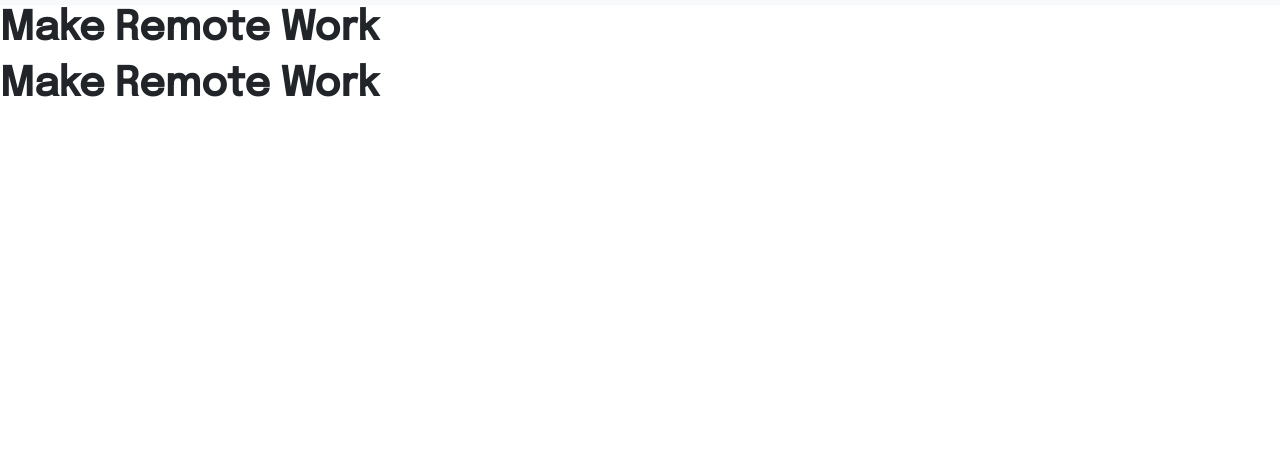
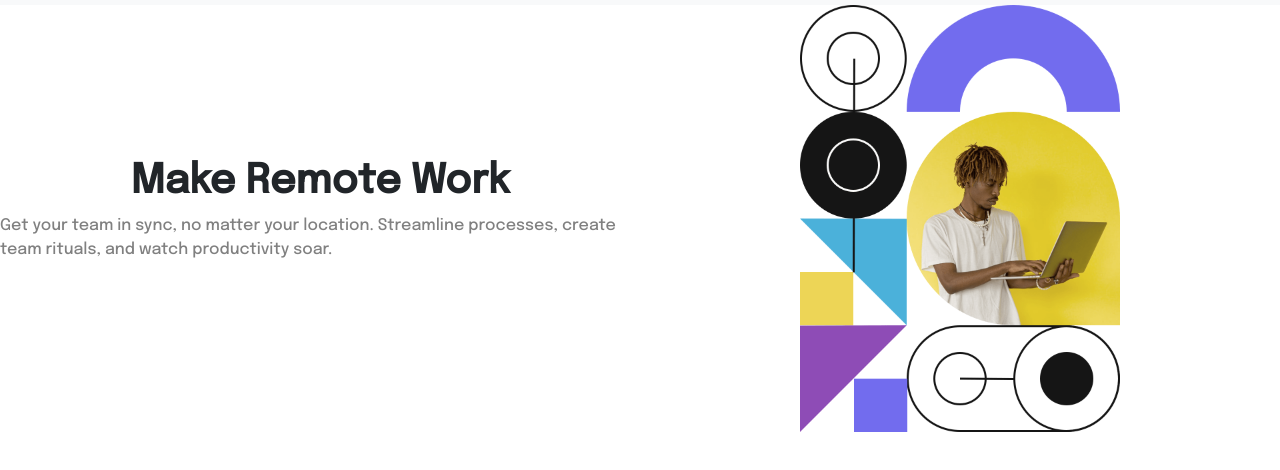
Before and after one commit to poggur/Intro-Section-With-Dropdown-Navigation, a plain HTML site: page index.html in a window 1280 px wide. Shown: the part 58-528 px from the top of the page. Drawn offline with nearby package versions, Linux system fonts and the light colour scheme.

Commit message:
i have descended into the pits of madness
nothing works nothing works nothing works nothing works nothing works nothing works nothing works nothing works nothing works nothing works nothing works nothing works nothing works nothing works nothing works nothing works nothing works nothing works nothing works nothing works nothing works nothing works

```diff
--- a/index.css
+++ b/index.css
@@ -1,3 +1,10 @@
+.big-div{
+    height: 100%;
+    width: 100%;
+    display: flex;
+    flex-direction: column;
+}
+
 .Logo{
     padding: 5px
 }
@@ -12,10 +19,43 @@
     display: flex;
 }
 
-.Text-Container{
+.flavour-text{
+    font-family: 'Epilogue', 'sans-serif';
     display: flex;
-    flex-direction: column;
+    color: grey;
+}
+
+.Main-div{
+    display: flex;
+    flex-direction: row;
     justify-content: center;
+    align-items: center;
     height: 100%;
     width: 100%;
 }
+
+.text-div{
+    display: flex;
+    flex-direction: column;
+    align-items: center;
+    height: 100%;
+    width: 50%;
+}
+
+.image-div{
+    display: flex;
+    flex-direction: column;
+    align-items: center;
+    height: 100%;
+    width: 50%;
+}
+
+.image-size{
+    height: 100%;
+    width: 50%;
+}
+
+.jeremy{
+    height: 75%;
+    width: 100%;
+}
--- a/index.html
+++ b/index.html
@@ -20,6 +20,7 @@
   </head>
 
   <body>
+    <div class="big-div">
       <nav class="navbar navbar-expand-lg bg-light">
         <div class="container-fluid">
           <a class="navbar-brand" href="#"><img src="images/logo.svg" alt="Logo" class="Logo" /></a>
@@ -68,10 +69,17 @@
       </nav>
 
 
-    <div class="Text-Container">
+      <div class="Main-div">
+        <div class="text-div">
           <h1 class="Remote-Title">Make Remote Work</h1>
-      <h1 class="Remote-Title">Make Remote Work</h1>
+          <p class="flavour-text">Get your team in sync, no matter your location. Streamline processes, create team rituals, and watch productivity soar.</p>
         </div>
+        <div class="image-div">
+          <img class="image-size" src="images/image-hero-desktop.png" alt="jeremy">
+        </div>
+      </div>
+    </div>
+
 
 
     <script src="https://cdn.jsdelivr.net/npm/bootstrap@5.2.1/dist/js/bootstrap.bundle.min.js" integrity="sha384-u1OknCvxWvY5kfmNBILK2hRnQC3Pr17a+RTT6rIHI7NnikvbZlHgTPOOmMi466C8" crossorigin="anonymous"></script>
```
Lines whose indentation alone changed are shown as unchanged.
